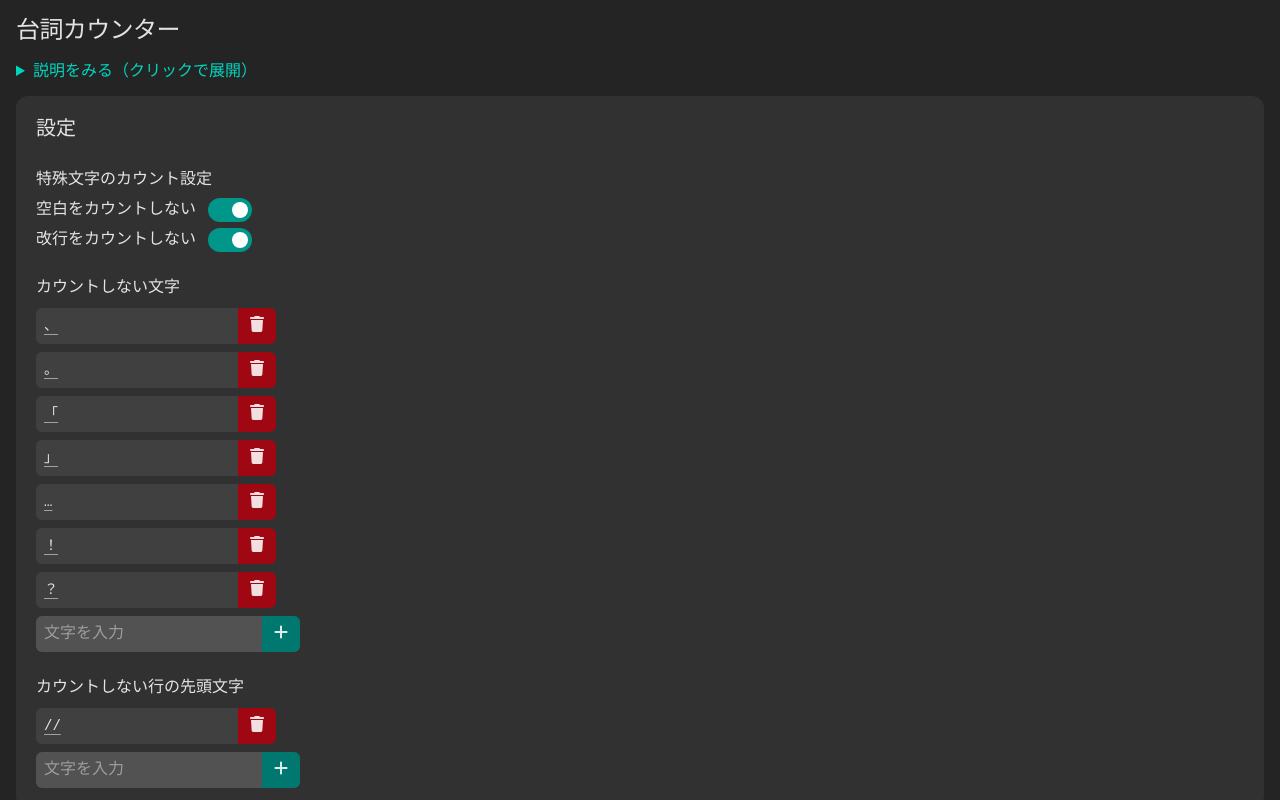
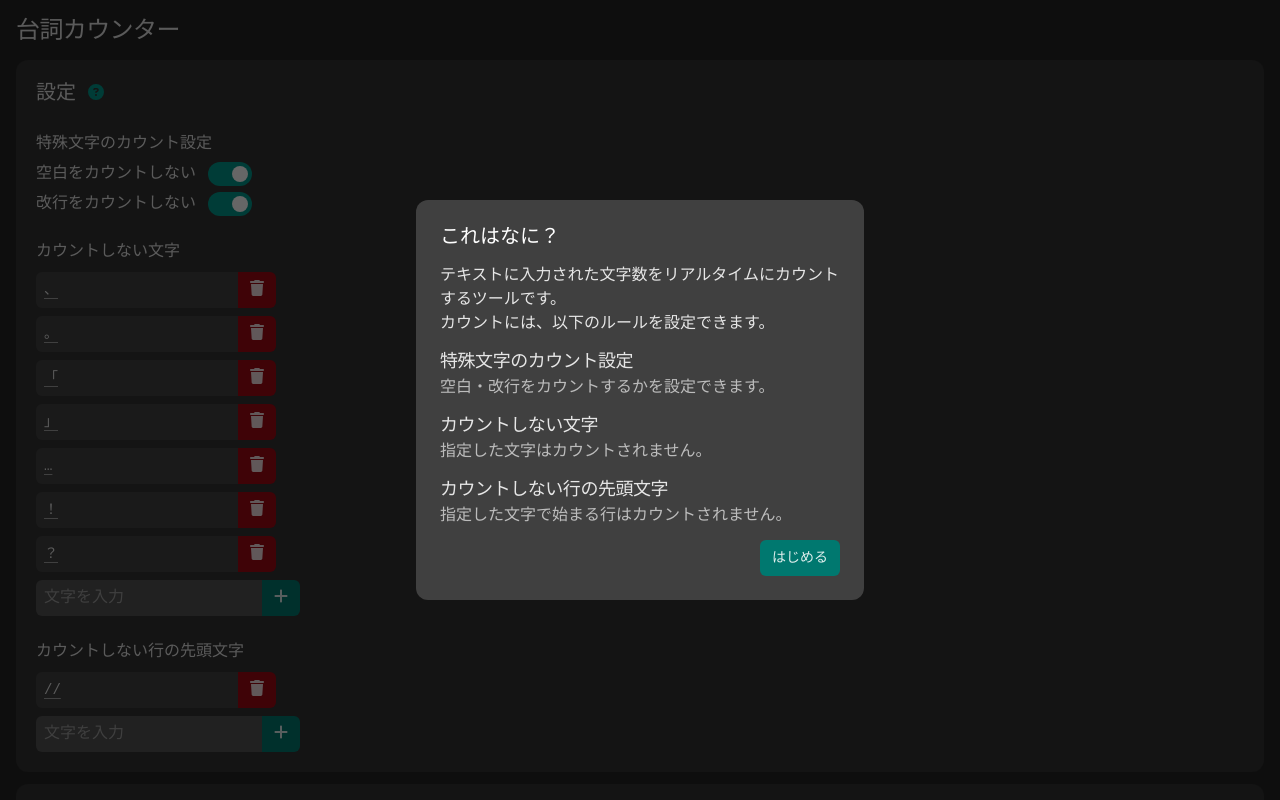
Before and after one commit to levin256/dialogue-counter, a React (Vite) app: page / in a window 1280 px wide. Shown: the top 800 px of the page. Built offline with nearby package versions, Linux system fonts and the light colour scheme.

Commit message:
fix: 使い方をダイアログにして？アイコンから開けるように修正

```diff
--- a/src/App.tsx
+++ b/src/App.tsx
@@ -1,11 +1,19 @@
-import { faTrash } from '@fortawesome/free-solid-svg-icons';
+import { faQuestionCircle, faTrash } from '@fortawesome/free-solid-svg-icons';
 import { useEffect, useState } from 'react';
 import './App.css';
-import { Field, Fieldset, Label, Legend, Textarea } from '@headlessui/react';
+import { FontAwesomeIcon } from '@fortawesome/react-fontawesome';
+import {
+  Button,
+  Field,
+  Fieldset,
+  Label,
+  Legend,
+  Textarea,
+} from '@headlessui/react';
 import { CodeLabelWithButton } from './components/ui/CodeLabelWithButton';
 import { FieldsetGroup } from './components/ui/FieldsetGroup';
 import { Heading } from './components/ui/Heading';
-import { HowToUse } from './components/ui/HowToUse';
+import HowToUseDialog from './components/ui/HowToUseDialog';
 import { Toggle } from './components/ui/Toggle';
 import { IgnoreLinePrefixForm } from './features/dialogueCounter/IgnoreLinePrefixForm';
 import { IgnoreStringForm } from './features/dialogueCounter/IgnoreStringForm';
@@ -15,6 +23,7 @@ import { excludeIgnoreString } from './utils/string';
 import { useWarnIfUnsavedChanges } from './utils/useWarnIfUnsavedChanges';
 
 const App = () => {
+  const [isOpen, setIsOpen] = useState<boolean>(true);
   const { ignoreStrings, removeIgnoreString } = useIgnoreStringStore();
   const { ignoreLinePrefixes, removeIgnoreLinePrefix } =
     useIgnoreLinePrefixStore();
@@ -55,10 +64,17 @@ const App = () => {
   return (
     <div className="flex flex-col justify-start gap-y-3 p-4 pb-36">
       <Heading level={1}>台詞カウンター</Heading>
-      <HowToUse />
 
       <Fieldset className="flex flex-col gap-4 space-y-2 rounded-xl bg-white/6 p-5">
-        <Legend className="font-semibold text-xl">設定</Legend>
+        <div className="group flex flex-row gap-3">
+          <Legend className="font-semibold text-xl">設定</Legend>
+          <Button onClick={() => setIsOpen(true)}>
+            <FontAwesomeIcon
+              icon={faQuestionCircle}
+              className="text-md text-teal-600"
+            />
+          </Button>
+        </div>
 
         <FieldsetGroup
           legend="特殊文字のカウント設定"
@@ -140,6 +156,7 @@ const App = () => {
           />
         </Field>
       </FieldsetGroup>
+      <HowToUseDialog isOpen={isOpen} setIsOpen={setIsOpen} />
     </div>
   );
 };
--- a/src/components/ui/HowToUse.tsx
+++ /dev/null
@@ -1,27 +0,0 @@
-export const HowToUse: React.FC = () => (
-  <details>
-    <summary className="cursor-pointer text-teal-400">
-      説明をみる（クリックで展開）
-    </summary>
-    <fieldset>
-      <p>
-        <b>テキスト</b>
-        に入力された文字数をリアルタイムにカウントするツールです。
-        <br />
-        カウントには、以下のルールを設定できます。
-      </p>
-      <h3>特殊文字のカウント設定</h3>
-      <ul>
-        <li>空白・改行をカウントするかの設定ができます</li>
-      </ul>
-      <h3>カウントしない文字</h3>
-      <ul>
-        <li>指定した文字はカウントされません</li>
-      </ul>
-      <h3>カウントしない行の先頭文字</h3>
-      <ul>
-        <li>指定した文字で始まる行はカウントされません</li>
-      </ul>
-    </fieldset>
-  </details>
-);
--- /dev/null
+++ b/src/components/ui/HowToUseDialog.tsx
@@ -0,0 +1,75 @@
+import {
+  Dialog,
+  DialogBackdrop,
+  DialogPanel,
+  DialogTitle,
+} from '@headlessui/react';
+import { Heading } from './Heading';
+import { LabelButton } from './LabelButton';
+
+type DialogProps = {
+  isOpen: boolean;
+  setIsOpen: (isOpen: boolean) => void;
+};
+
+const HowToUseDialog: React.FC<DialogProps> = ({ isOpen, setIsOpen }) => {
+  const close = async () => {
+    setIsOpen(false);
+  };
+
+  return (
+    <Dialog
+      open={isOpen}
+      as="div"
+      className="relative z-10 focus:outline-none"
+      onClose={close}
+    >
+      <DialogBackdrop className="fixed inset-0 bg-black/60" />
+      <div className="fixed inset-0 z-10 w-screen overflow-y-auto">
+        <div className="flex min-h-full items-center justify-center p-4">
+          <DialogPanel
+            transition
+            className="data-[closed]:transform-[scale(90%)] w-full max-w-md rounded-xl bg-neutral-700 p-6 backdrop-blur-2xl duration-300 ease-out data-[closed]:opacity-0"
+          >
+            <DialogTitle className="mb-3 font-bold text-white text-xl">
+              これはなに？
+            </DialogTitle>
+            <p>
+              <b>テキスト</b>
+              に入力された文字数をリアルタイムにカウントするツールです。
+              <br />
+              カウントには、以下のルールを設定できます。
+            </p>
+            <Heading level={5} className="mt-3">
+              特殊文字のカウント設定
+            </Heading>
+            <p className="text-base text-white/65">
+              空白・改行をカウントするかを設定できます。
+            </p>
+            <Heading level={5} className="mt-3">
+              カウントしない文字
+            </Heading>
+            <p className="text-base text-white/65">
+              指定した文字はカウントされません。
+            </p>
+            <Heading level={5} className="mt-3">
+              カウントしない行の先頭文字
+            </Heading>
+            <p className="text-base text-white/65">
+              指定した文字で始まる行はカウントされません。
+            </p>
+            <div className="mt-3 flex justify-end">
+              <LabelButton
+                label="はじめる"
+                className="inline-flex items-center px-3 py-1.5 font-semibold text-sm/6"
+                onClick={close}
+              />
+            </div>
+          </DialogPanel>
+        </div>
+      </div>
+    </Dialog>
+  );
+};
+
+export default HowToUseDialog;
```
